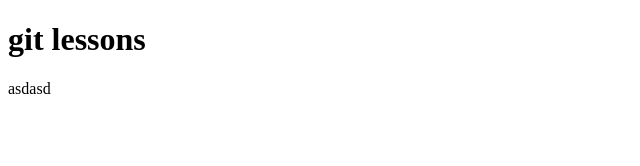
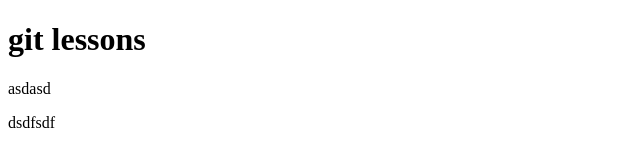
Before and after one commit to onene/test, a plain HTML site: page index.html in a window 1280 px wide. Shown: the full height of the page, 0-640 px from the left. Drawn offline with Linux system fonts and the light colour scheme.

Commit message:
second commit

```diff
--- a/index.html
+++ b/index.html
@@ -14,6 +14,7 @@
         git lessons
     </h1>
     <p>asdasd</p>
+    <p>dsdfsdf</p>
 </body>
 
 </html>
```
